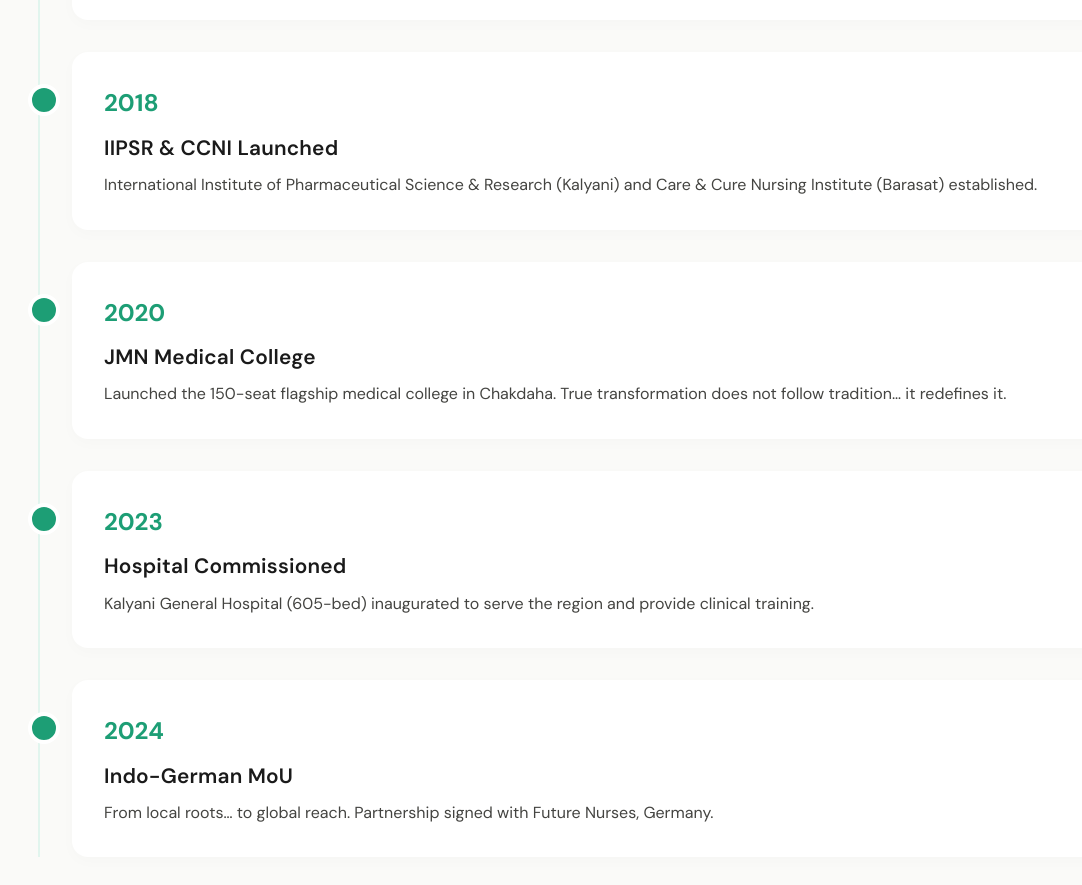
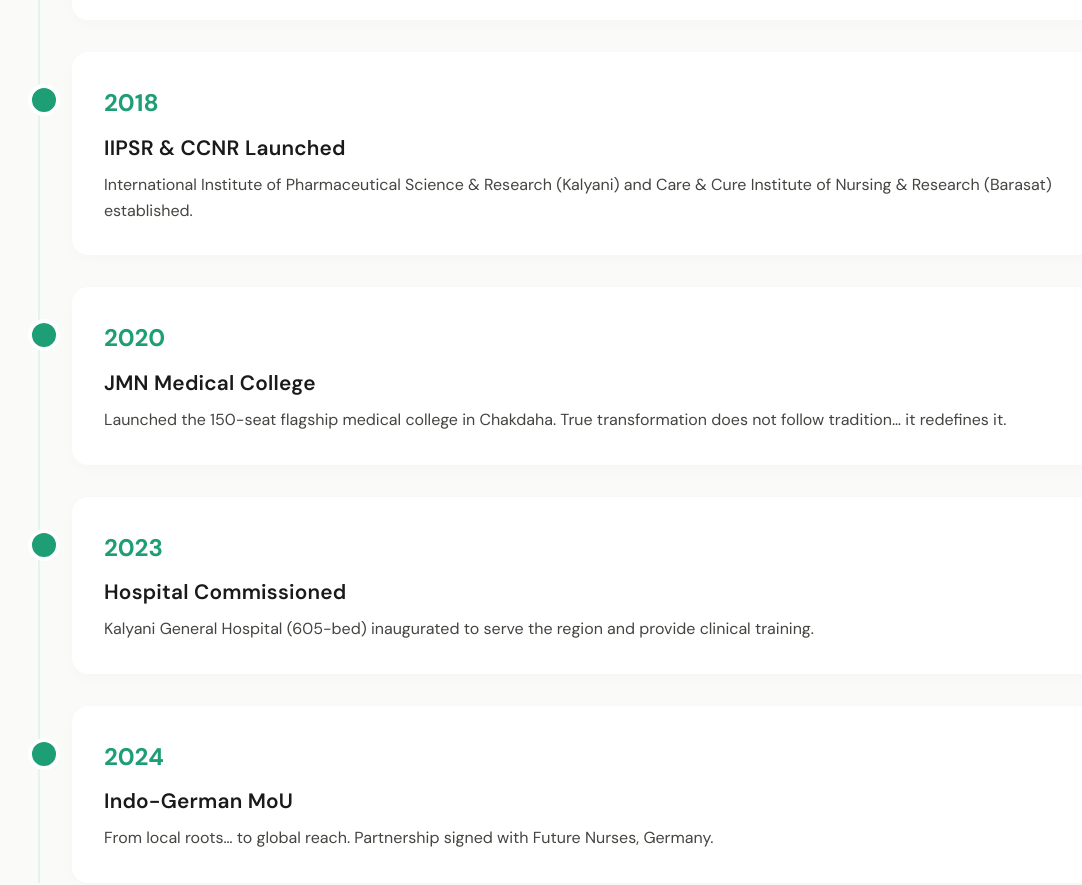
Before and after one commit to harshkumarshaw/nirmala-foundation-demo, a Next.js app: page /about in a window 1280 px wide. Shown: the part 6280-7165 px from the top of the page, without its empty margins (68-1150 px from the left). Built offline with nearby package versions, Linux system fonts and the light colour scheme.

Commit message:
chore: rename Care \u0026 Cure Nursing Institute to Care \u0026 Cure Institute of Nursing \u0026 Research (CCNR)

```diff
--- a/src/app/about/page.tsx
+++ b/src/app/about/page.tsx
@@ -222,8 +222,8 @@
              </div>
              <div className={styles.timelineBlock}>
                 <span className={styles.year}>2018</span>
-                <h4>IIPSR &amp; CCNI Launched</h4>
-                <p>International Institute of Pharmaceutical Science &amp; Research (Kalyani) and Care &amp; Cure Nursing Institute (Barasat) established.</p>
+                <h4>IIPSR &amp; CCNR Launched</h4>
+                <p>International Institute of Pharmaceutical Science &amp; Research (Kalyani) and Care &amp; Cure Institute of Nursing &amp; Research (Barasat) established.</p>
              </div>
              <div className={styles.timelineBlock}>
                 <span className={styles.year}>2020</span>
--- a/src/app/institutes/[slug]/layout.tsx
+++ b/src/app/institutes/[slug]/layout.tsx
@@ -20,7 +20,7 @@
     kgh: `Kalyani General Hospital | 605-Bed Super Specialty | Nadia`,
     iihmahs: `IIHMAHS | Hospital Administration College | BHA MHA | Kalyani`,
     ichfn: `ICHFN | Nursing College Kolkata | B.Sc. GNM Programs`,
-    ccnr: `Care & Cure Nursing Institute | GNM Program | Barasat`,
+    ccnr: `Care & Cure Institute of Nursing & Research | GNM Program | Barasat`,
   }
 
   return {
--- a/src/app/layout.tsx
+++ b/src/app/layout.tsx
@@ -102,7 +102,7 @@
                     <div className="navSubGroup">
                       <span className="subTitle">GNM Nursing</span>
                       <Link href="/institutes/iinr" className="dropdownLink">Kalyani (IINR)</Link>
-                      <Link href="/institutes/ccnr" className="dropdownLink">Barasat (CCNI)</Link>
+                      <Link href="/institutes/ccnr" className="dropdownLink">Barasat (CCNR)</Link>
                       <Link href="/institutes/ichfn" className="dropdownLink">Park Circus (ICHFN)</Link>
                     </div>
                     <Link href="/institutes/iinr" className="dropdownLink">Post Basic B.Sc. Nursing</Link>
--- a/src/components/MobileNav.tsx
+++ b/src/components/MobileNav.tsx
@@ -102,7 +102,7 @@
                 <div className="mobileSubGroup">
                   <span className="mobileSubTitle">GNM Nursing</span>
                   <Link href="/institutes/iinr" onClick={closeMenu}>Kalyani (IINR)</Link>
-                  <Link href="/institutes/ccnr" onClick={closeMenu}>Barasat (CCNI)</Link>
+                  <Link href="/institutes/ccnr" onClick={closeMenu}>Barasat (CCNR)</Link>
                   <Link href="/institutes/ichfn" onClick={closeMenu}>Park Circus (ICHFN)</Link>
                 </div>
 
--- a/src/data/institutesData.ts
+++ b/src/data/institutesData.ts
@@ -164,21 +164,21 @@
   },
   {
     slug: "ccnr",
-    name: "Care & Cure Nursing Institute",
-    shortName: "CCNI",
+    name: "Care & Cure Institute of Nursing & Research",
+    shortName: "CCNR",
     established: "2018",
     location: "Barasat",
     description: "Specialized in GNM training and rural healthcare nursing initiatives, focusing on community health and primary care.",
     programs: ["GNM (General Nursing and Midwifery)"],
     affiliations: ["INC", "WBNC", "Govt. of West Bengal"],
-    fullStory: "Care & Cure Nursing Institute is dedicated to excellence in bedside nursing and community healthcare. Located in Barasat, it specializes in the 3-year GNM program. The institute prides itself on creating empathetic and clinically skilled nursing professionals who are ready to serve in both urban super-specialty settings and rural community health centers.",
+    fullStory: "Care & Cure Institute of Nursing & Research (CCNR) is dedicated to excellence in bedside nursing and community healthcare. Located in Barasat, it specializes in the 3-year GNM program. The institute prides itself on creating empathetic and clinically skilled nursing professionals who are ready to serve in both urban super-specialty settings and rural community health centers.",
     admissionsProcess: "Admissions are conducted through WBNC counseling. Meritorious candidates are eligible for West Bengal Student Credit Card support.",
     eligibilityCriteria: "10+2 in any stream from a recognized board with minimum aggregate requirements.",
     contactDetails: {
       address: "Phase-II, Kalyani industrial area near Phase-III crossing",
       phone: "+91 80000 00000",
       email: "ccnr@nirmalafoundation.co.in",
-      office: "Principal's Office, CCNI"
+      office: "Principal's Office, CCNR"
     },
     features: [
       "Specialized Community Health Nursing lab",
```
Also changed, not shown: media_links.csv.
